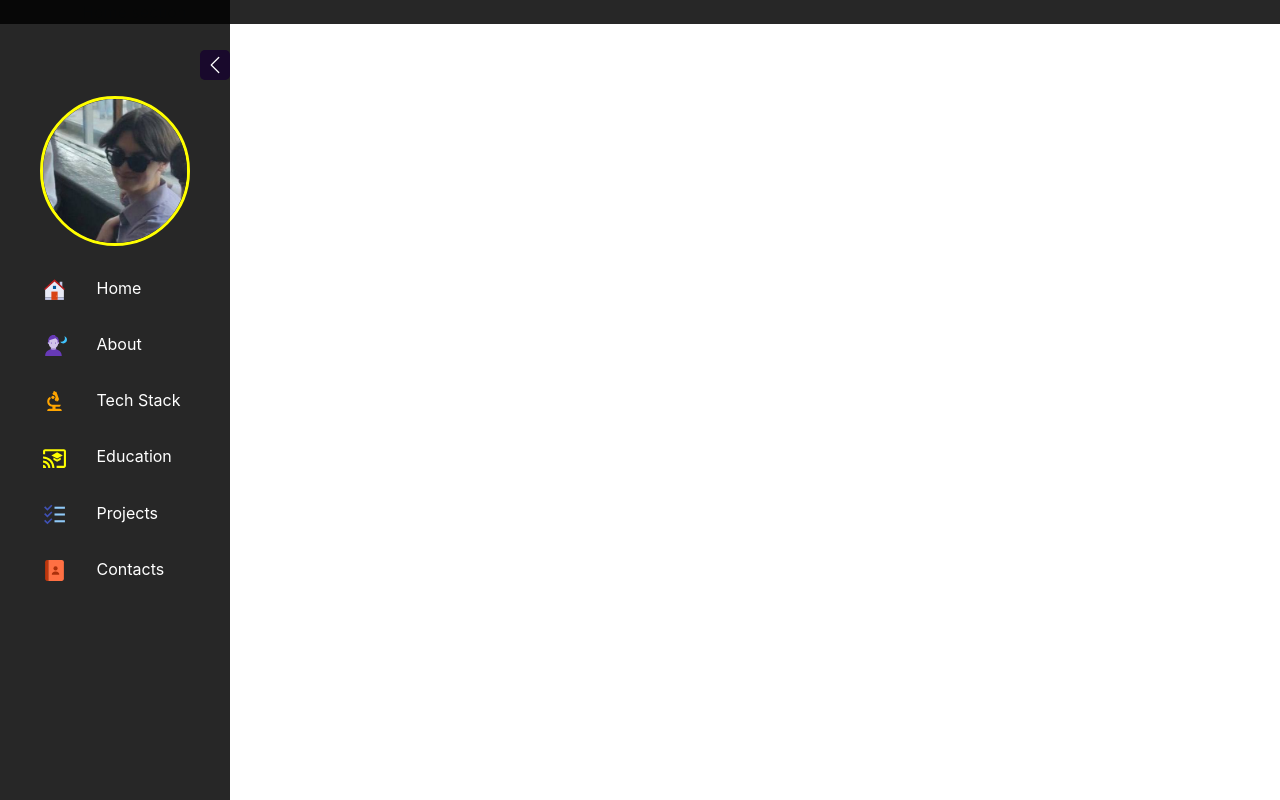
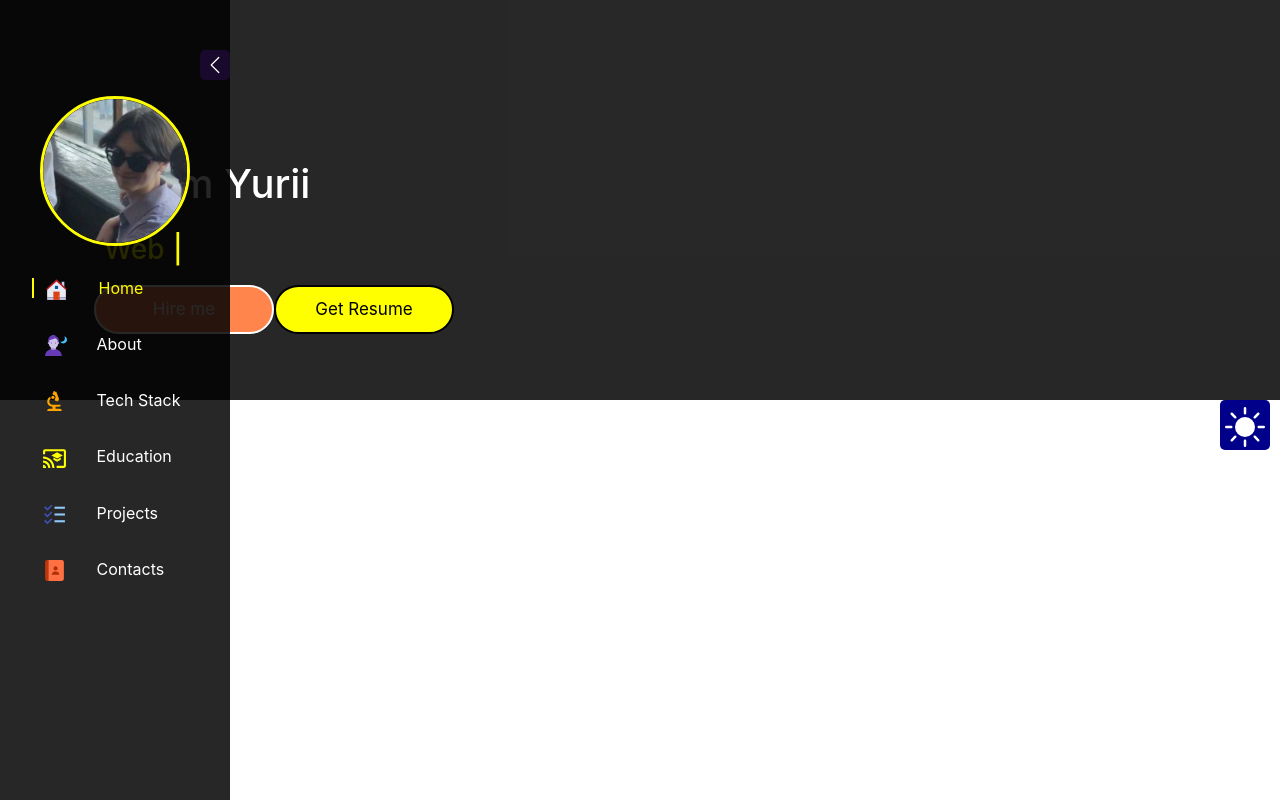
Before and after one commit to YuriiDorosh/portfolio-site, a React (Create React App) app in the folder portfolio/: page / in a window 1280 px wide. Built offline with nearby package versions, Linux system fonts and the light colour scheme.

Commit message:
ADD: Components/Home

```diff
--- a/portfolio/src/Components/Home/Home.css
+++ b/portfolio/src/Components/Home/Home.css
@@ -0,0 +1,87 @@
+.home {
+    height: 400px;
+    color: white;
+  }
+
+  .home-content h1 {
+    padding: 10px;
+    margin-top: 150px;
+  }
+
+  .home-content h3 {
+    margin-top: 15px;
+    padding-left: 10px;
+    color: yellow;
+  }
+
+  .button-for-action {
+    display: flex;
+  }
+  .hire-me-button,
+  .get-resume-button {
+    background-color: #ff854c;
+    text-align: center;
+    width: 180px;
+    padding: 10px;
+    border-radius: 90px;
+    cursor: pointer;
+    margin-top: 10px;
+    border: 2px solid;
+    font-size: 17px;
+  }
+
+  .hire-me-button:hover,
+  .get-resume-button:hover {
+    background-color: white;
+    width: 230px;
+    color: black;
+    transition-duration: 1.3s;
+  }
+  .get-resume-button {
+    background-color: yellow;
+    color: black;
+  }
+
+  .get-resume-button a {
+    text-decoration: none;
+  }
+
+  .theme-change{
+    height: 50px;
+    width: 50px;
+    justify-content: center;
+    background-color: darkblue;
+    margin-right: 10px;
+    position: fixed;
+    right: 0;
+    text-align: center;
+    vertical-align: middle;
+    top: 150px;
+    line-height: 50px;
+    margin-top: 250px;
+    border-radius: 5px;
+    cursor: pointer;
+    z-index: 1;
+
+
+  }
+
+  .sun-theme-icon{
+    animation: rotation infinite 5s linear;
+  }
+
+  @keyframes rotation {
+    from {
+      transform: rotate(0deg);
+    }
+    to {
+      transform: rotate(360deg);
+    }
+  }
+
+
+  @media (max-width: 1000px) {
+    .theme-change {
+      display: none;
+    }
+  }
--- a/portfolio/src/Components/Home/Home.js
+++ b/portfolio/src/Components/Home/Home.js
@@ -1,10 +1,48 @@
-import React from 'react'
-import "./Home.css"
+import React from "react";
+import "./Home.css";
+import Typewriter from "typewriter-effect";
+// import MyCV from "./cv.pdf";
+import { BsFillMoonFill, BsFillSunFill } from 'react-icons/bs';
+import { Link } from "react-scroll";
 
-function Home() {
+
+const Home = ({theme, changeTheme}) => {
   return (
-    <div>Home section</div>
-  )
-}
+    <div className="container-fluid home" id="home">
 
-export default Home
+      <div className="theme-change" onClick={changeTheme}>
+        {theme === 'light' ? (<p><BsFillMoonFill size={40} /></p>): (<p className="sun-theme-icon"><BsFillSunFill size={40} /></p>)}
+
+      </div>
+
+      <div className="container home-content">
+        <h1>Hi I'm Yurii</h1>
+        <h3>
+          <Typewriter
+            options={{
+              strings: [
+                "Python Developer",
+                "Web Developer",
+                "Just Programmer",
+              ],
+              autoStart: true,
+              loop: true,
+              delay: 100,
+            }}
+          />
+        </h3>
+
+        <div className="button-for-action">
+          <div className="hire-me-button"><Link to="contact" spy={true} offset={-200}>Hire me</Link></div>
+          <div className="get-resume-button">
+            {/* <a href={MyCV} download="My_Resume.pdf"> */}
+              Get Resume
+            {/* </a> */}
+          </div>
+        </div>
+      </div>
+    </div>
+  );
+};
+
+export default Home;
```
